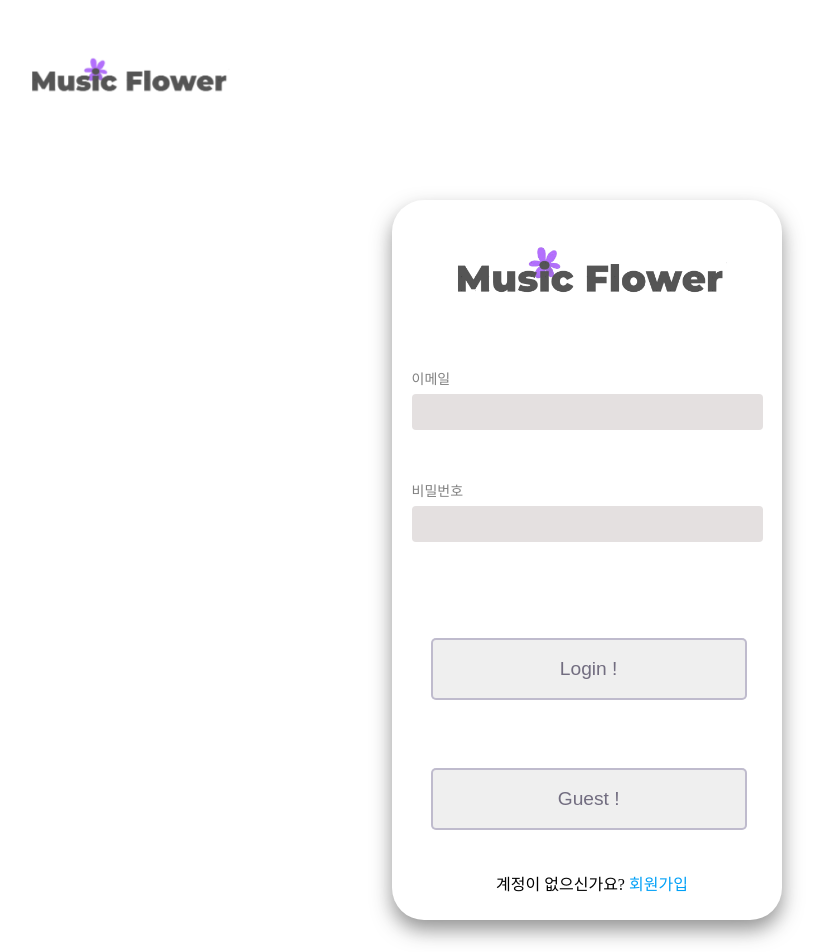
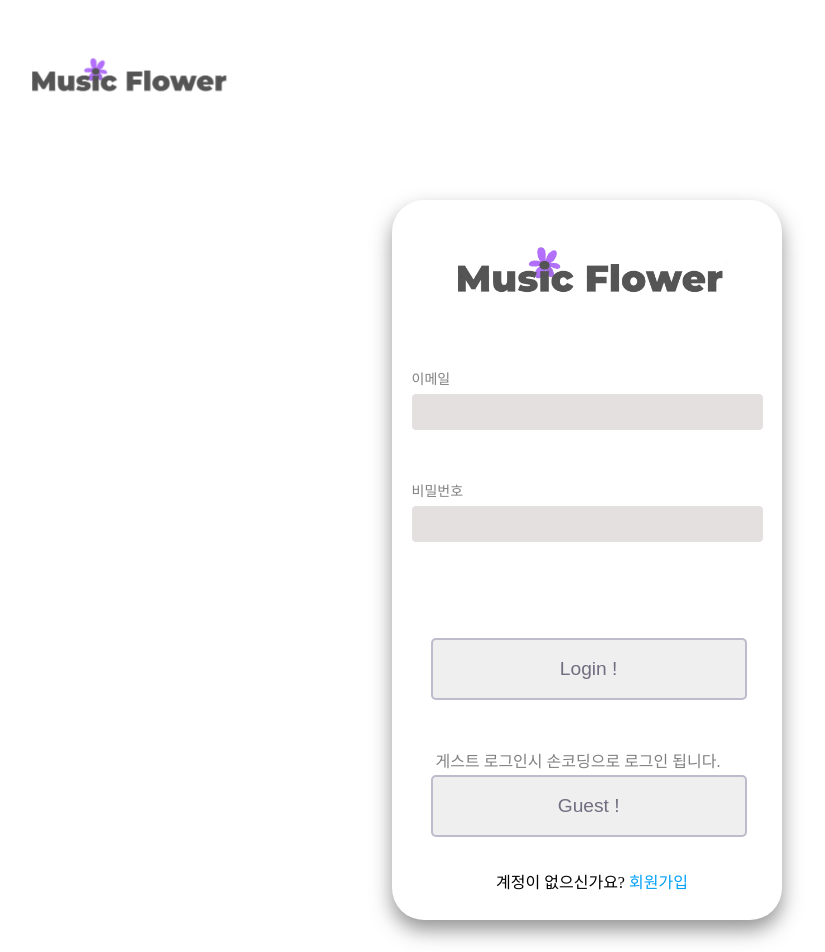
Before and after one commit to codestates/Music-Flower, a React (Create React App) app in the folder client/: page /login in a window 1280 px wide. Shown: the top 952 px of the page, without its empty margins (53-878 px from the left). Built offline with nearby package versions, Linux system fonts and the light colour scheme.

Commit message:
Design:게스트 설명추가

```diff
--- a/client/src/css/Login.css
+++ b/client/src/css/Login.css
@@ -77,12 +77,28 @@ input {
   font-size: 14px;
   background: rgb(228, 224, 224);
 }
+
+.Guest-info {
+  margin-left: 1.5rem;
+  color: grey;
+}
+.Guest-btn {
+  margin-left: 1.2rem;
+  font-size: larger;
+  width: inherit;
+  margin-bottom: 10px;
+  padding: 20px 20px;
+  border-radius: 5px;
+  border: none;
+  color: rgba(30, 22, 54, 0.6);
+  box-shadow: rgba(119, 108, 153, 0.4) 0 0px 0px 2px inset;
+}
 .Login-btn {
   margin-top: 3rem;
   margin-left: 1.2rem;
   font-size: larger;
   width: inherit;
-  margin-bottom: 20px;
+  margin-bottom: 3rem;
   padding: 20px 20px;
   border-radius: 5px;
   border: none;
--- a/client/src/pages/Login.js
+++ b/client/src/pages/Login.js
@@ -104,7 +104,10 @@ export default function Login({ handleResponseSuccess, serverURL }) {
             <button className="Login-btn" onClick={handleLogin}>
               Login !
             </button>
-            <button className="Login-btn" onClick={handleGuestLogin}>
+            <div className="Guest-info">
+              게스트 로그인시 손코딩으로 로그인 됩니다.
+            </div>
+            <button className="Guest-btn" onClick={handleGuestLogin}>
               Guest !
             </button>
           </form>
```
